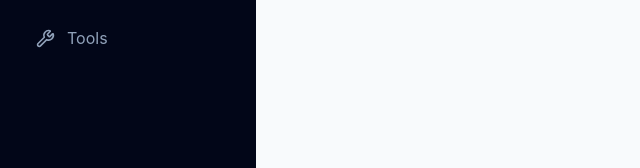
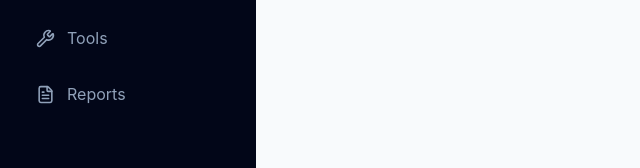
Before and after one commit to zibanoori/rubypanel, a React (Vite) app: page / in a window 1280 px wide. Shown: the part 290-458 px from the top of the page, without its empty margins (0-640 px from the left). Built offline with nearby package versions, Linux system fonts and the light colour scheme.

Commit message:
feat: import FileText icon for Reports

```diff
--- a/src/components/Sidebar.jsx
+++ b/src/components/Sidebar.jsx
@@ -3,6 +3,7 @@ import {
   ChartNoAxesCombined,
   Users,
   Wrench,
+   FileText,
 } from "lucide-react";
 
 const menuItems = [
@@ -10,6 +11,7 @@ const menuItems = [
   { label: "Users", icon: Users },
   { label: "Analytics", icon: ChartNoAxesCombined },
   { label: "Tools", icon: Wrench },
+  { label: "Reports", icon: FileText },
 ];
 
 function Sidebar() {
```
